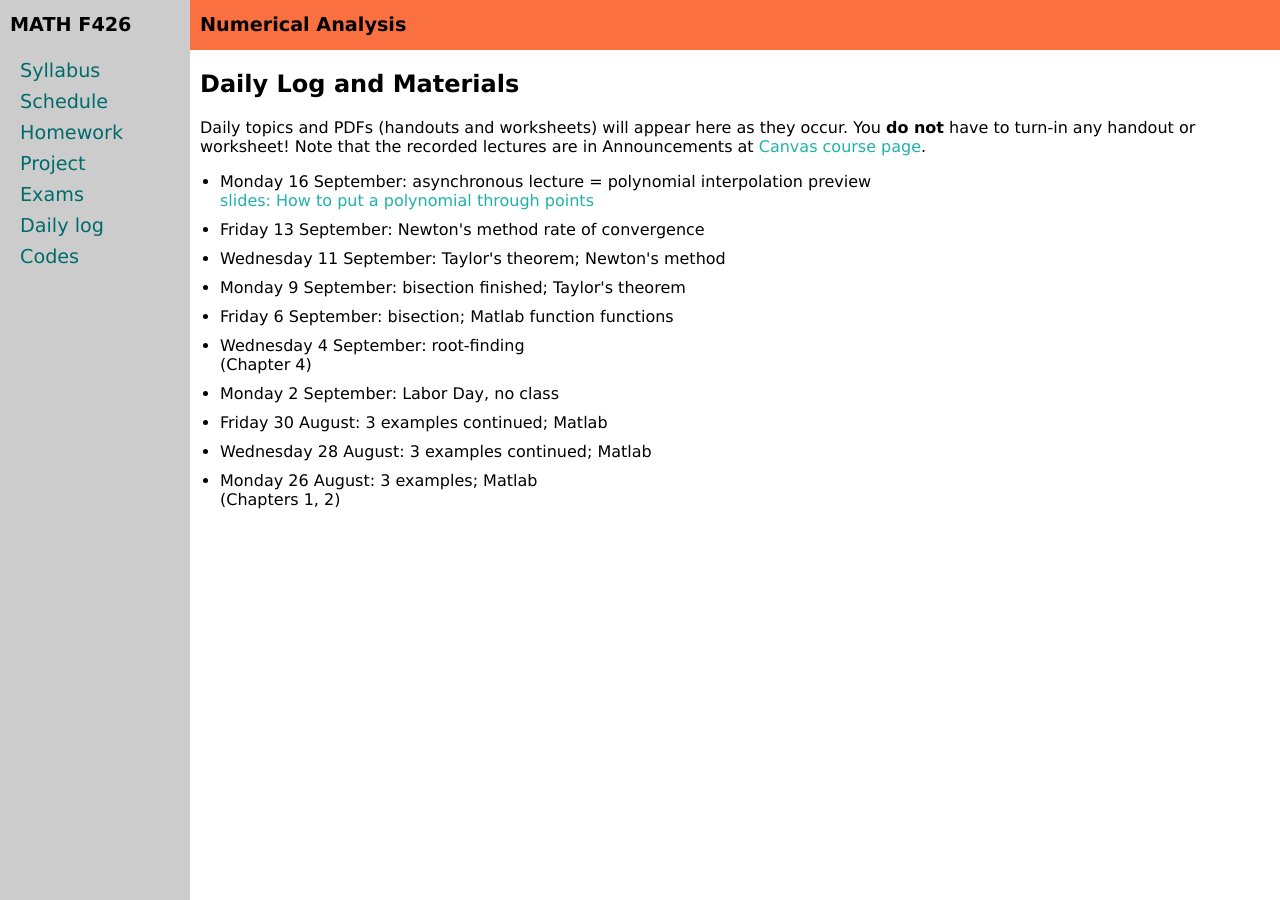
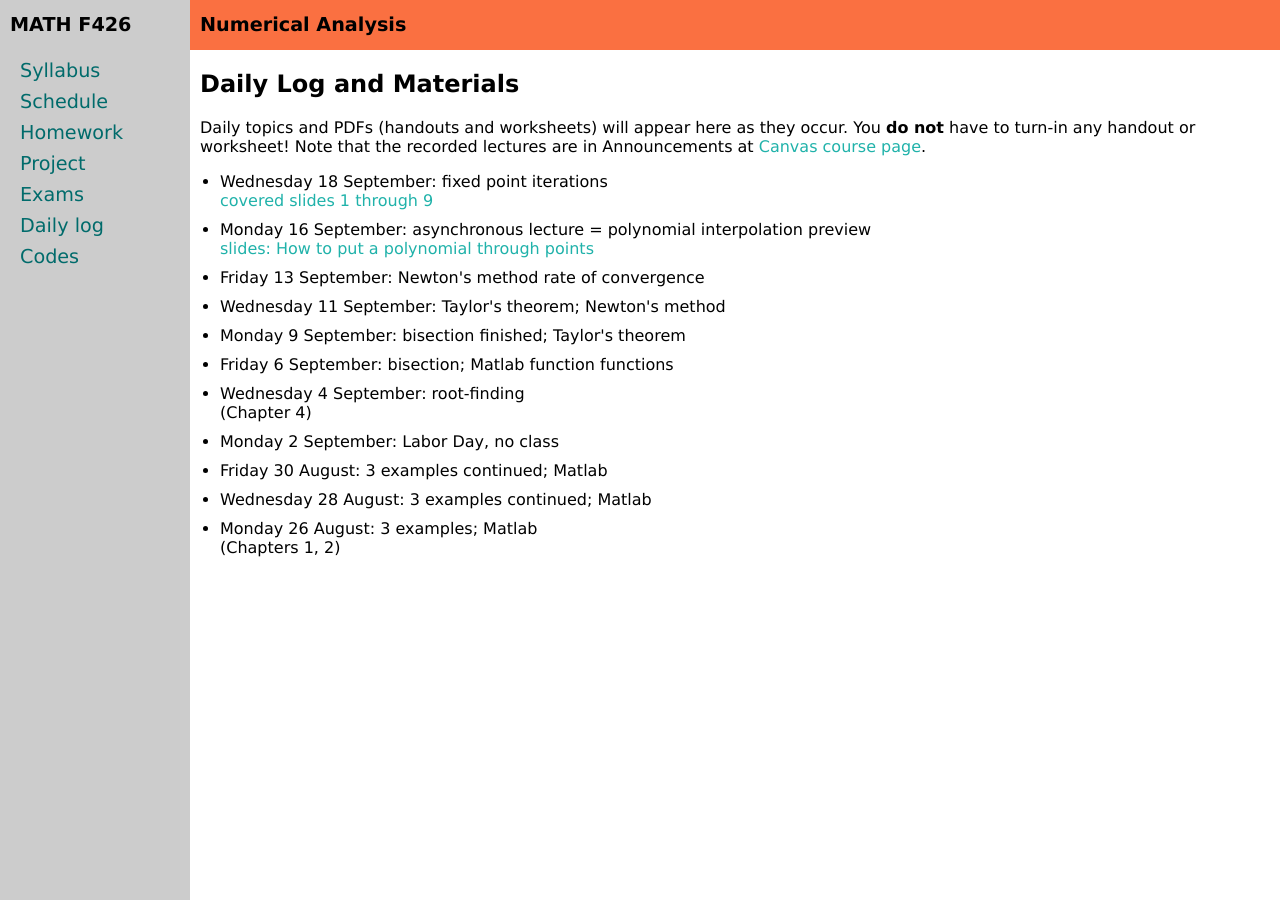
Before and after one commit to bueler/numerical, a Jekyll site: the page built from daily.md, in a window 1280 px wide. Built offline with Jekyll 4.4.1, drawn with Linux system fonts in a browser that asks for light colours.

Commit message:
PDF slides as poor substitute

```diff
--- a/_data/daily.yml
+++ b/_data/daily.yml
@@ -1,6 +1,10 @@
 semester: Fall 2024
 home: assets/handouts
 daily:
+- name: Wednesday 18 September
+  description: fixed point iterations
+  otherurl: https://bueler.github.io/numerical/assets/slides/F24/wed18sep.pdf
+  otherurlname: covered slides 1 through 9
 - name: Monday 16 September
   description: asynchronous lecture = polynomial interpolation preview
   otherurl: https://bueler.github.io/numerical/assets/slides/F24/polynonewt.pdf
```
Also changed, not shown: 1 other file.
